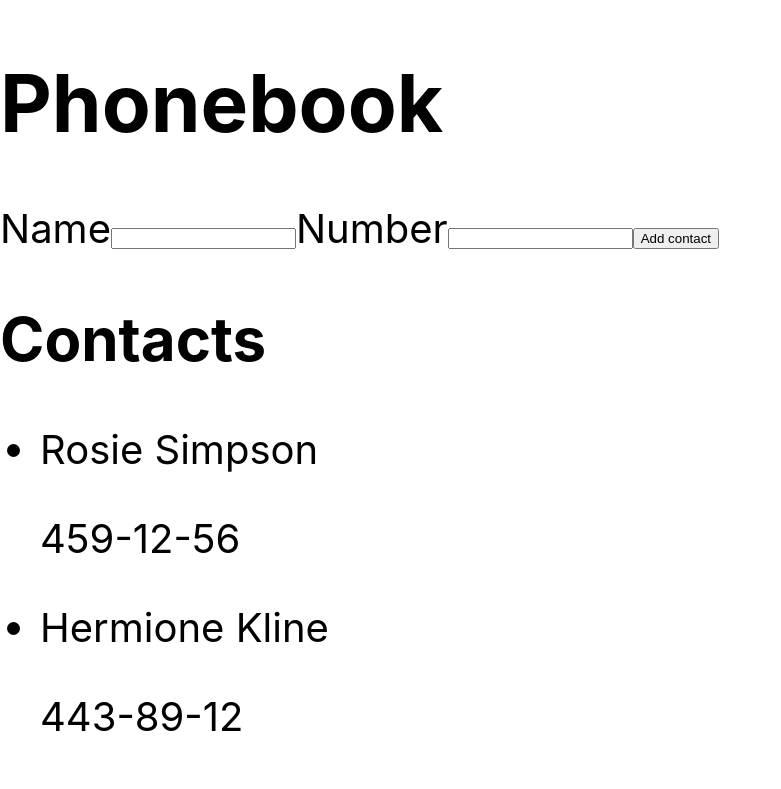
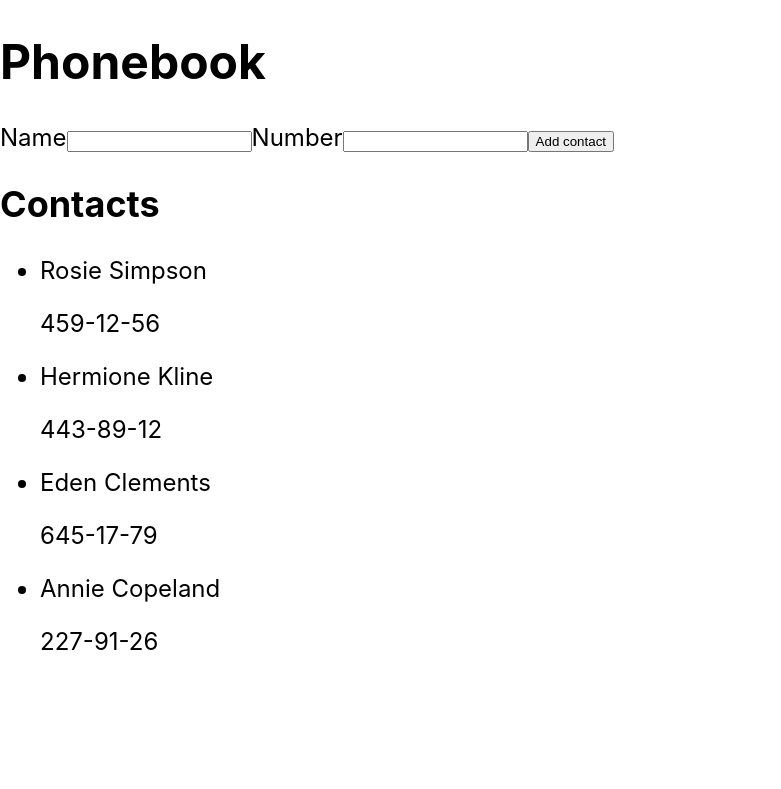
Before and after one commit to jokerav/goit-react-hw-02-phonebook, a React (Create React App) app: page / in a window 1280 px wide. Shown: the top 789 px of the page, without its empty margins (0-781 px from the left). Built offline with nearby package versions, Linux system fonts and the light colour scheme.

Commit message:
Update App.jsx

```diff
--- a/src/components/App.jsx
+++ b/src/components/App.jsx
@@ -4,10 +4,12 @@
 import ContactList from './ContactList/ContactList';
 export class App extends Component {
   static defaultProps = {
-    contacts: [    {id: 'id-1', name: 'Rosie Simpson', number: '459-12-56'},
-      {id: 'id-2', name: 'Hermione Kline', number: '443-89-12'},
-      {id: 'id-3', name: 'Eden Clements', number: '645-17-79'},
-      {id: 'id-4', name: 'Annie Copeland', number: '227-91-26'},],
+    contacts: [
+      { id: 'id-1', name: 'Rosie Simpson', number: '459-12-56' },
+      { id: 'id-2', name: 'Hermione Kline', number: '443-89-12' },
+      { id: 'id-3', name: 'Eden Clements', number: '645-17-79' },
+      { id: 'id-4', name: 'Annie Copeland', number: '227-91-26' },
+    ],
   };
   state = {
     contacts: this.props.contacts,
@@ -24,9 +26,9 @@
         style={{
           // height: '100vh',
           // display: 'flex',
-          justifyContent: 'center',
-          alignItems: 'center',
-          fontSize: 40,
+          // justifyContent: 'center',
+          // alignItems: 'center',
+          fontSize: 24,
           color: '#010101',
         }}
       >
```
